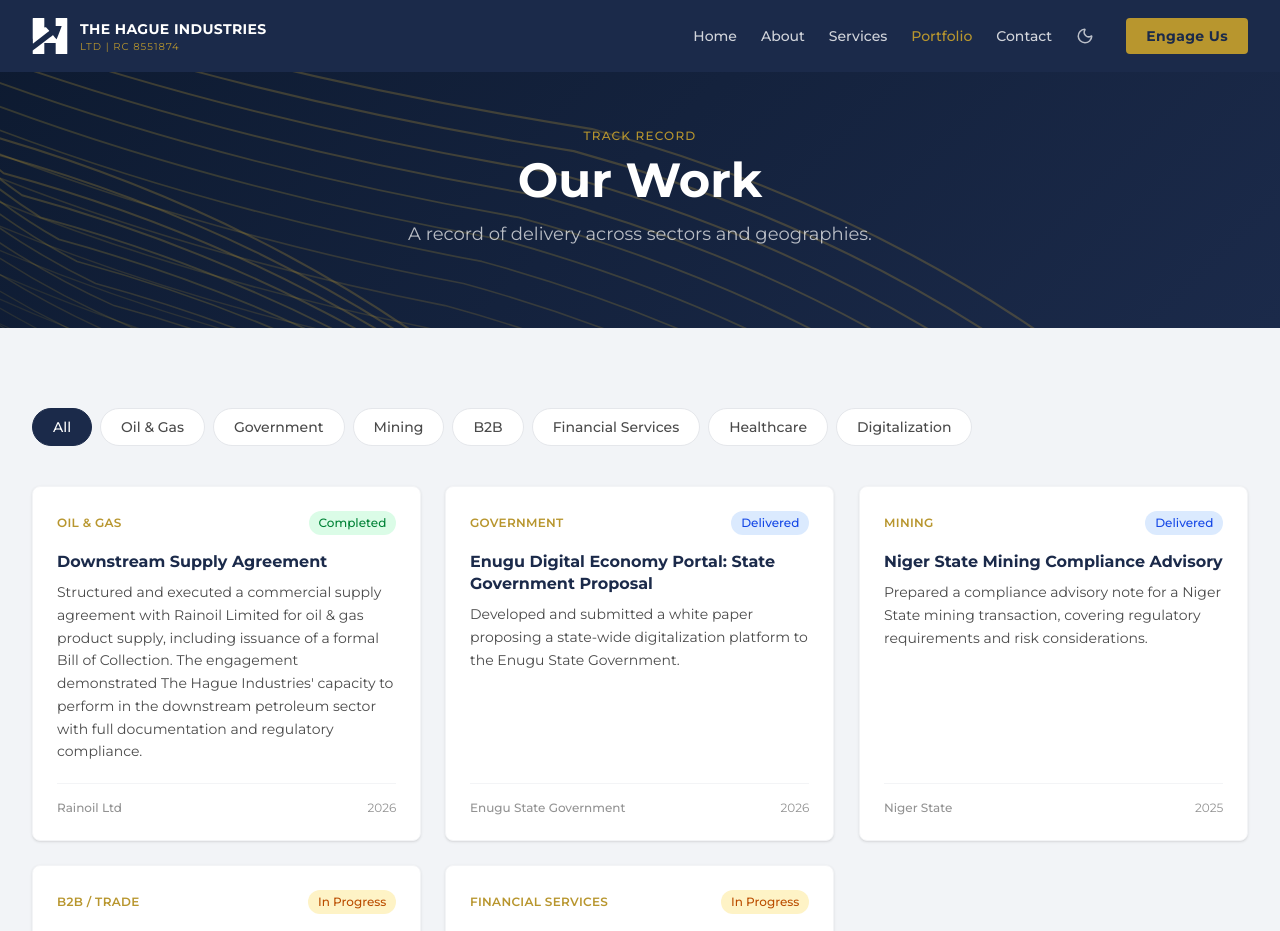
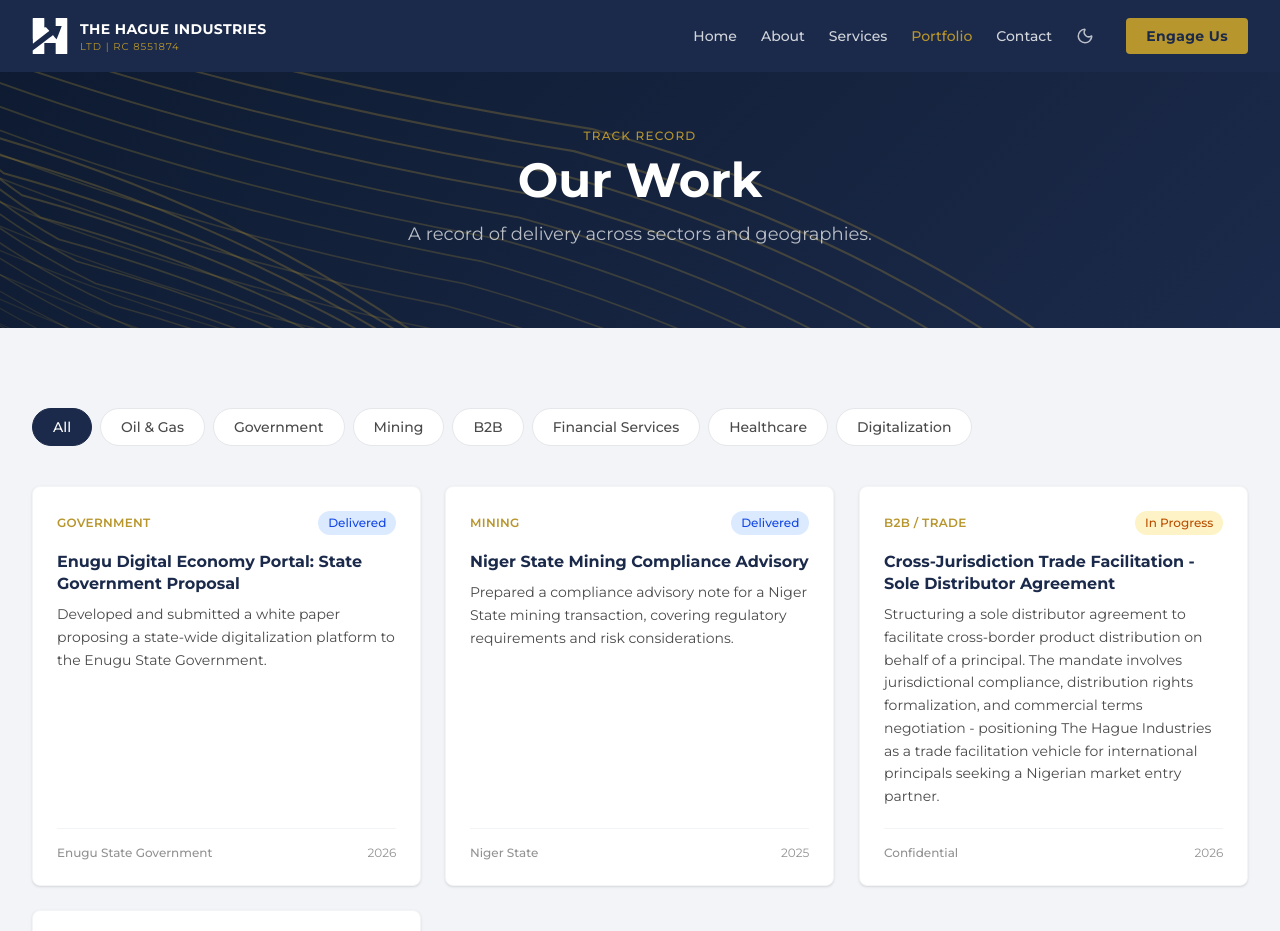
Before and after one commit to noblenergyy/Thehagueindustries, a Next.js app: page /portfolio in a window 1280 px wide. Shown: the top 931 px of the page. Built offline with nearby package versions, Linux system fonts and the light colour scheme.

Commit message:
Remove Rainoil from portfolio; strip Nigeria references from all meta descriptions

```diff
--- a/app/about/page.tsx
+++ b/app/about/page.tsx
@@ -6,7 +6,7 @@
 export const metadata: Metadata = {
   title: "About Us",
   description:
-    "The Hague Industries Ltd (RC 8551874) was incorporated in June 2025 under CAMA 2020. Learn about our leadership, vision, mission, and operations across Nigeria's oil & gas, government, and mining sectors.",
+    "The Hague Industries Ltd — incorporated June 2025. Learn about our leadership, vision, mission, and operations across oil & gas, government, mining, and digitalization sectors.",
   alternates: {
     canonical: "https://thehagueindustries.com/about",
   },
--- a/app/layout.tsx
+++ b/app/layout.tsx
@@ -19,7 +19,7 @@
     template: "%s | The Hague Industries Ltd",
   },
   description:
-    "The Hague Industries Ltd (RC 8551874) is a CAC-registered Nigerian contracting, consultancy, and advisory company serving government MDAs, oil & gas, mining, and corporate clients nationwide.",
+    "The Hague Industries Ltd is a multi-sector contracting, consultancy, and advisory firm. Serving government, oil & gas, mining, and corporate clients across West Africa.",
   keywords: [
     "The Hague Industries",
     "The Hague Industries Ltd",
@@ -41,7 +41,7 @@
   openGraph: {
     title: "The Hague Industries Ltd | Multi-Sector Contracting & Advisory",
     description:
-      "CAC-registered Nigerian contracting and advisory company. Oil & gas, government, mining, and B2B sectors. RC 8551874.",
+      "Multi-sector contracting and advisory firm. Oil & gas, government, mining, and B2B sectors across West Africa.",
     type: "website",
     locale: "en_NG",
     url: "https://thehagueindustries.com",
@@ -51,7 +51,7 @@
     card: "summary",
     title: "The Hague Industries Ltd",
     description:
-      "CAC-registered Nigerian contracting and advisory company. Oil & gas, government, mining, and B2B sectors.",
+      "Multi-sector contracting and advisory firm. Oil & gas, government, mining, and B2B sectors across West Africa.",
   },
   robots: {
     index: true,
@@ -73,7 +73,7 @@
   url: "https://thehagueindustries.com",
   logo: "https://thehagueindustries.com/opengraph-image.png",
   description:
-    "CAC-registered Nigerian contracting, consultancy, and advisory company. Serving government MDAs, oil & gas, mining, and corporate clients nationwide.",
+    "Multi-sector contracting, consultancy, and advisory firm. Serving government, oil & gas, mining, and corporate clients across West Africa.",
   foundingDate: "2025",
   legalName: "The Hague Industries Ltd",
   vatID: "33277749-0001",
--- a/app/page.tsx
+++ b/app/page.tsx
@@ -18,7 +18,7 @@
 export const metadata: Metadata = {
   title: "The Hague Industries Ltd | Multi-Sector Contracting & Advisory",
   description:
-    "CAC-registered Nigerian contracting, consultancy, and advisory company. Serving government MDAs, oil & gas, mining, and corporate clients nationwide.",
+    "The Hague Industries Ltd — multi-sector contracting, consultancy, and advisory. Delivering across government, oil & gas, mining, and B2B sectors.",
 };
 
 const valuePillars = [
@@ -72,13 +72,6 @@
 ];
 
 const featuredProjects = [
-  {
-    title: "Supply Agreement: Rainoil Limited",
-    client: "Rainoil Ltd",
-    sector: "Oil & Gas",
-    outcome: "Completed",
-    desc: "Executed a commercial supply agreement including issuance of a Bill of Collection for oil & gas product supply.",
-  },
   {
     title: "Enugu Digital Economy Portal Proposal",
     client: "Enugu State Government",
--- a/app/portfolio/page.tsx
+++ b/app/portfolio/page.tsx
@@ -5,14 +5,6 @@
 import FloatingPathsBg from "@/components/FloatingPaths";
 
 const projects = [
-  {
-    title: "Downstream Supply Agreement",
-    client: "Rainoil Ltd",
-    sector: "Oil & Gas",
-    year: "2026",
-    status: "Completed",
-    desc: "Structured and executed a commercial supply agreement with Rainoil Limited for oil & gas product supply, including issuance of a formal Bill of Collection. The engagement demonstrated The Hague Industries' capacity to perform in the downstream petroleum sector with full documentation and regulatory compliance.",
-  },
   {
     title: "Enugu Digital Economy Portal: State Government Proposal",
     client: "Enugu State Government",
--- a/app/services/page.tsx
+++ b/app/services/page.tsx
@@ -27,7 +27,7 @@
 export const metadata: Metadata = {
   title: "Services",
   description:
-    "General contracting, consultancy, B2B supply agreements, and site remediation. The Hague Industries Ltd delivers across government, oil & gas, mining, and digitalization sectors in Nigeria.",
+    "General contracting, consultancy, B2B supply agreements, and site remediation. The Hague Industries Ltd delivers across government, oil & gas, mining, and digitalization sectors.",
   alternates: {
     canonical: "https://thehagueindustries.com/services",
   },
```
